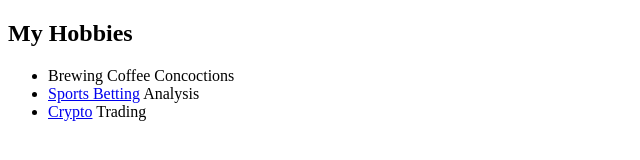
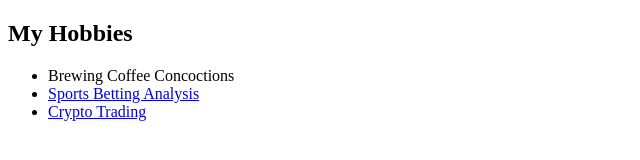
Before and after one commit to brentchilders/cv, a plain HTML site: page hobbies.html in a window 1280 px wide. Shown: the whole page, without its empty margins (0-640 px from the left). Drawn offline with Linux system fonts and the light colour scheme.

Commit message:
updated hyper links

```diff
--- a/hobbies.html
+++ b/hobbies.html
@@ -10,8 +10,8 @@
     <h2>My Hobbies</h2>
     <ul>
       <li>Brewing Coffee Concoctions</li>
-      <li><a href="https://mybookie.ag/signup/?reff=MB89149">Sports Betting</a> Analysis</li>
-      <li><a href="https://www.binance.us/register?ref=58998853">Crypto</a> Trading</li>
+      <li><a href="https://mybookie.ag/signup/?reff=MB89149">Sports Betting Analysis</a></li>
+      <li><a href="https://www.binance.us/register?ref=58998853">Crypto Trading</a></li>
     </ul>
   </body>
 </html>
```
